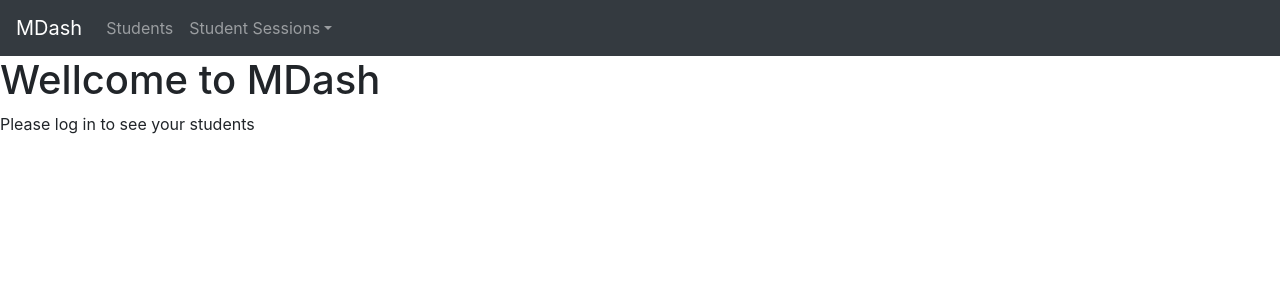
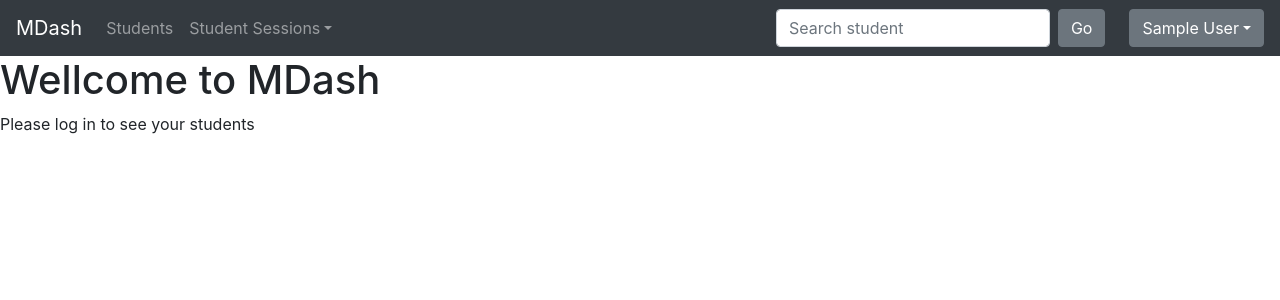
Before and after one commit to Pelikantapeten/p4-ms-dashboard, a Django app: page / in a window 1280 px wide. Shown: the top 300 px of the page. Run offline with Django 3.2, Linux system fonts and the light colour scheme; the visitor is signed in with stand-in values (Sample User, id 1); parts of the project's set-up code (start-up, migrations or seed data) failed here and were passed over.

Commit message:
Add search bar and logout/profile button to navbar in base.html

```diff
--- a/templates/base.html
+++ b/templates/base.html
@@ -30,6 +30,22 @@
           {% endif %}
         </li>
       </ul>
+      <!-- Student search form Inspired by: https://www.w3schools.com/bootstrap4/bootstrap_navbar.asp -->
+      {% if user.is_authenticated %}
+      <form class="form-inline mr-4" action="{% url 'mentorcards' %}">
+        <input class="form-control mr-sm-2" type="text" placeholder="Search student">
+        <button class="btn btn-secondary" type="submit">Go</button>
+      </form>
+      <!-- Edit profile and logout dropdown Inspired by: https://www.w3schools.com/bootstrap4/bootstrap_navbar.asp -->
+      <div class="dropdown" id="account-dropdown-btn">
+        <button class="btn btn-secondary dropdown-toggle" type="button" id="dropdownMenuButton" data-toggle="dropdown" aria-haspopup="true" aria-expanded="false">{{request.user}}</button>
+        <div class="dropdown-menu" aria-labelledby="dropdownMenuButton">
+          <a class="dropdown-item" href="#">Edit Profile</a>
+        <div class="dropdown-divider"></div>
+          <a class="dropdown-item" href="{% url 'account_logout' %}">Logout</a>
+        </div>
+      </div>
+      {% endif %}
     </nav>
     {% block content %}
     {% endblock %}
```
